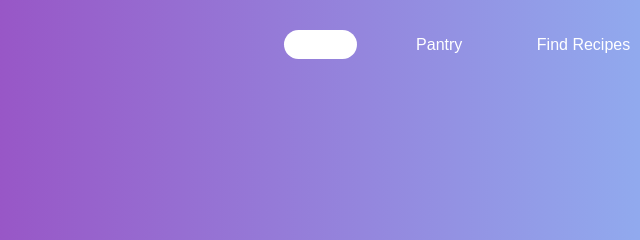
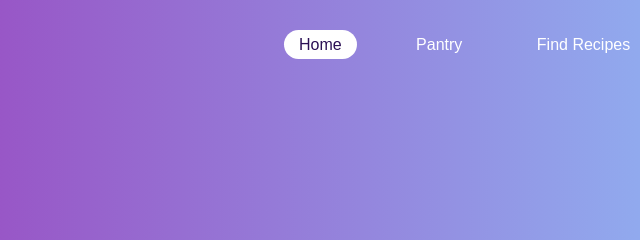
Before and after one commit to RaineDelay/Flavor-Text, a plain HTML site: page index.html in a window 1280 px wide. Shown: the top 240 px of the page, 367-1007 px from the left. Drawn offline with Linux system fonts and the light colour scheme.

Commit message:
fixed active nav color

```diff
--- a/style.css
+++ b/style.css
@@ -36,7 +36,8 @@ nav{
 	text-decoration: none;
 	border-radius: 20px;
 }
-.nav-links ul li a:hover, .active{
+.nav-links ul li a:hover,
+.nav-links ul li a.active{
 	background: #fff;
 	color: #2b1055;
 }
```
